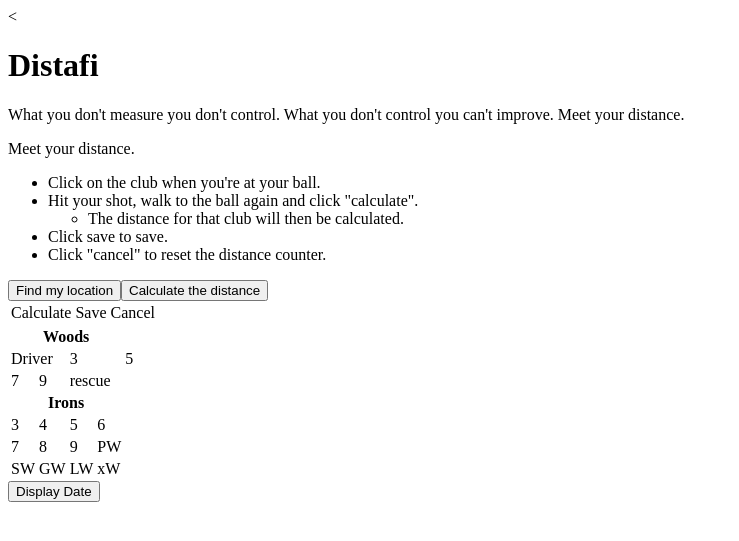
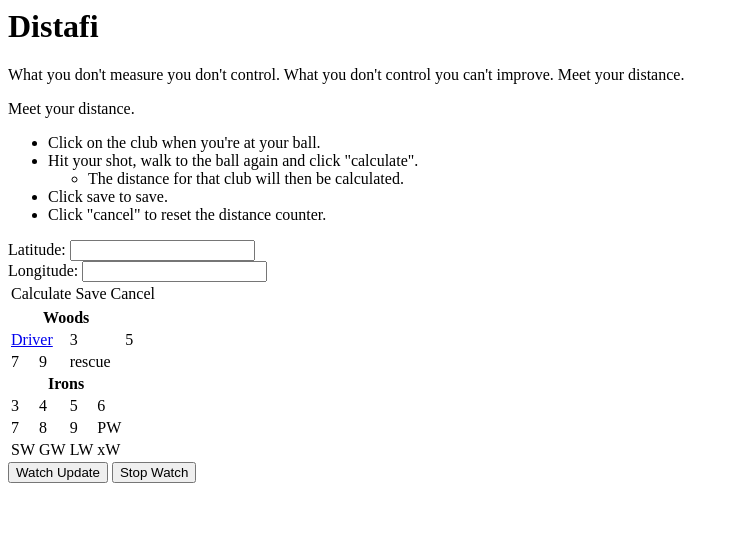
Before and after one commit to Seppala/Distafi, a Python web app: template templates/shotcount/app.html in a window 1280 px wide. Shown: the top 541 px of the page, without its empty margins (0-739 px from the left). Run offline with Jinja, Linux system fonts and the light colour scheme; the template is opened without the code that fills it, so the values that code supplies are empty; some libraries are stand-ins or nearby versions.

Commit message:
Clicking on driver gives accuracy.

```diff
--- a/media/js/geoJs.js
+++ b/media/js/geoJs.js
@@ -1,10 +1,33 @@
 jQuery(window).ready(function(){
-            jQuery("#btnInit").click(initiate_geolocation);
-        });
+
+			jQuery(".club").click(initiate_geolocation);
+    	});
 
         function initiate_geolocation() {
-            navigator.geolocation.getCurrentPosition(calculate_distanceH,handle_errors);
+            var startpoint = navigator.geolocation.watchPosition(calculateSpot, handle_errors, {enableHighAccuracy:true} );
+
+			// This is what worked for getting the direction directly
+			// navigator.geolocation.getCurrentPosition(calculate_distanceH,handle_errors);
+
         }
+
+
+		function calculateSpot(position)
+		{
+			var startingPoint = position;
+			var pointAccur = position.coords.accuracy;
+
+			document.getElementById("demo").innerHTML= 'Accuracy: ' + pointAccur;
+
+			//alert('Lat: ' + position.coords.latitude + 'Lon: ' + position.coords.longitude + 'accuracy: ' + pointAccur);
+
+
+		}
+
+		function stopWatch() {
+		      // Cancel the updates when the user clicks a button.
+		      navigator.geolocation.clearWatch(startpoint);
+		    }
 
         function handle_errors(error)
         {
@@ -23,28 +46,20 @@ jQuery(window).ready(function(){
                 break;
             }
         }
-
+		//Gives an alert of the current latitude and longitude.
         function handle_geolocation_query(position){
 
 					alert('Lat: ' + position.coords.latitude +
                   ' Lon: ' + position.coords.longitude);
         }
 
-		function calculate_distance(position1){
-			var point1 = new google.maps.LatLng(position1.coords.latitude, position1.coords.longitude);
-			var point2 = new google.maps.LatLng(60.7,25.8);
-			var dist = google.maps.geometry.spherical.computeDistanceBetween(point1, point2);
-			alert('distance:' + dist);
-
-
-		}
-
-		function calculate_distanceH(position1){
+		//Calculates the distance between position1 and position2
+		function calculate_distanceH(position1, position2){
 			var R = 6371; // km
 			var lat1 = position1.coords.latitude;
 			var lon1 = position1.coords.longitude;
-			var lat2 = 60.7;
-			var lon2 = 25.8;
+			var lat2 = position2.coords.latitude;
+			var lon2 = position2.coords.longitude;
 
 			var dLat = (lat2-lat1).toRad();
 			var dLon = (lon2-lon1).toRad();
--- a/templates/base.html
+++ b/templates/base.html
@@ -1,8 +1,6 @@
 <html manifest="media/shotsmanifest">
 <head>
 	<script type="text/javascript" src="http://code.jquery.com/jquery-1.4.2.min.js"></script>
-	<script src="http://maps.google.com/maps?file=api&amp;v=2&amp;sensor=true&amp;key=ABQIAAAAYc4G3veOt5Q-T-Po91WAlxQY3WN1fEowNRhKM-VCyF7tFZHDehTmbVp-7XXfIPAm7cFGRFMTP2BOfw" type="text/javascript"></script>
-	<<script type="text/javascript" src="http://maps.google.com/maps/api/js?libraries=geometry&sensor=false"></script>
 	<script type="text/javascript" src="/site_media/js/baseJs.js"></script>
 	<script type="text/javascript" src="/site_media/js/geoJs.js"></script>
 
--- a/templates/shotcount/app.html
+++ b/templates/shotcount/app.html
@@ -23,14 +23,14 @@
 			<td>Cancel</td>
 		</tr>
 </div>
-	<button id="btnInit" >Find my location</button>
-	<button id="dist">Calculate the distance</button>
+<label for="latitude">Latitude: </label><input id="latitude" /> <br />
+<label for="longitude">Longitude: </label><input id="longitude" /> <br />
 <table>
 	<tr>
 		<th colspan="4">Woods</th>
 	</tr>
 	<tr>
-		<td colspan="2">Driver</td><td colspan="2">3</td><td>5</td>
+		<td colspan="2"><a href="#" class="club">Driver</a></td><td colspan="2">3</td><td>5</td>
 	</tr>
 	<tr>
 		<td>7</td><td>9</td><td colspan="2">rescue</td>
@@ -48,7 +48,11 @@
 		<td>SW</td><td>GW</td><td>LW</td><td>xW</td>
 	</tr>
 </table>
-
-<button type="button" onclick="displayDate()">Display Date</button>
+<form>
+     <input type="button" onclick="getLocationUpdate();"
+                             value="Watch Update"/>
+     <input type="button" onclick="stopWatch();"
+                             value="Stop Watch"/>
+   </form>
 
 {% endblock %}
```
Also changed, not shown: shotcount/models.py (line endings or trailing spaces).
